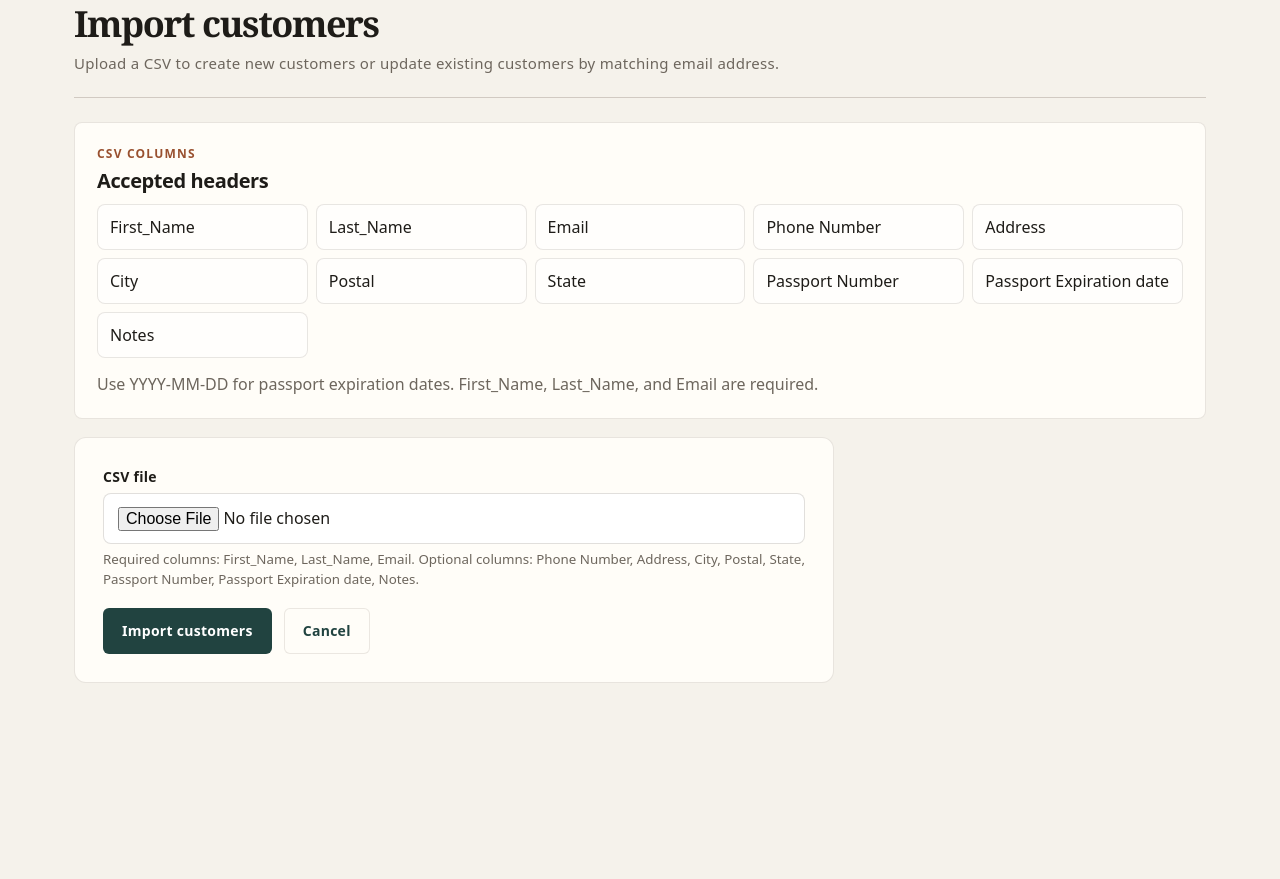
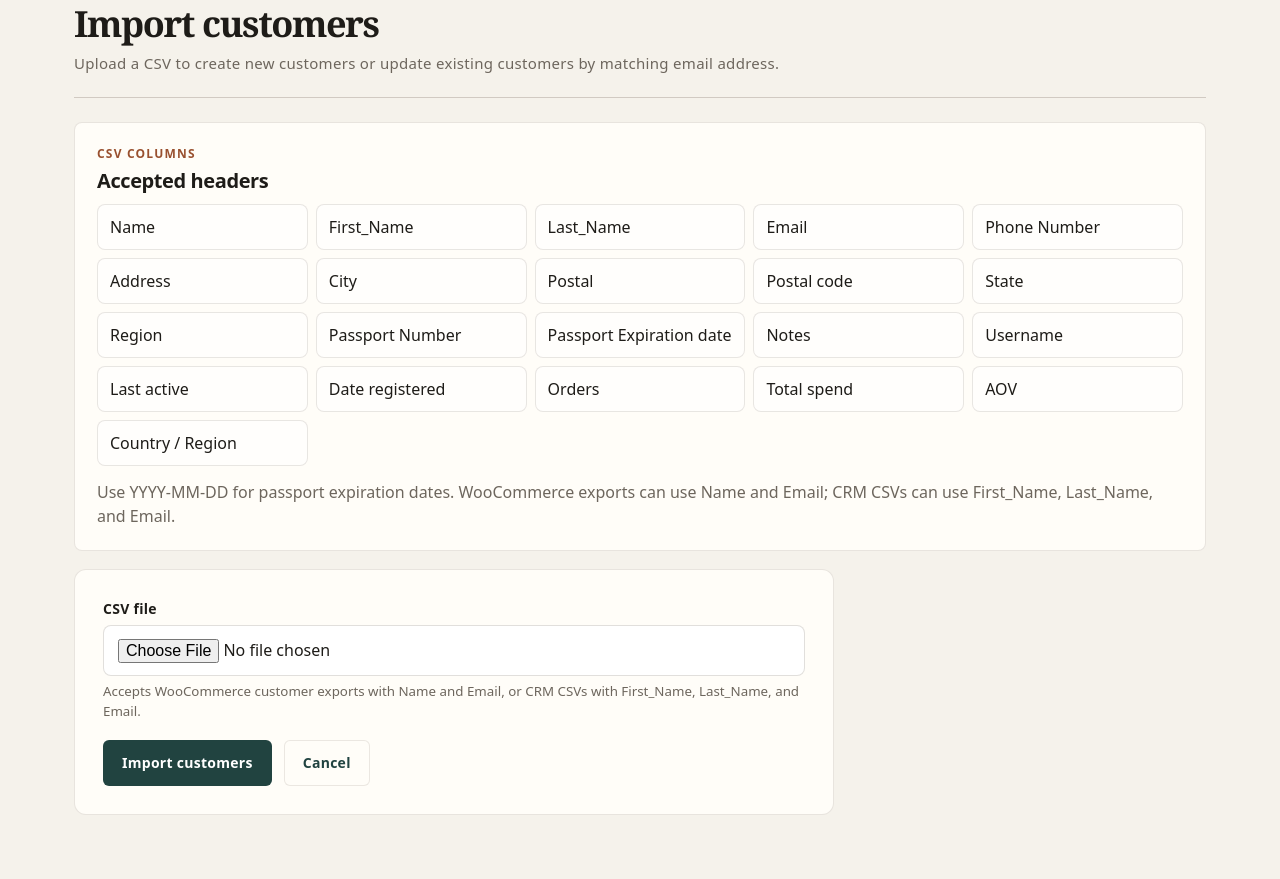
Before and after one commit to zero650/Legit-Dashboard, a Django app: page /crm/customers/import/ in a window 1280 px wide. Shown: the part 125-1004 px from the top of the page. Before the commit the page ends 808 px from the top, so only its background shows below. Run offline with Django 5.2, Linux system fonts and the light colour scheme; the visitor is signed in with stand-in values (Sample User, id 1); parts of the project's set-up code (start-up, migrations or seed data) failed here and were passed over.

Commit message:
Support WooCommerce customer CSV imports

```diff
--- a/crm/forms.py
+++ b/crm/forms.py
@@ -32,9 +32,8 @@ class CustomerForm(forms.ModelForm):
 class CustomerCsvImportForm(forms.Form):
     csv_file = forms.FileField(
         help_text=(
-            "Required columns: First_Name, Last_Name, Email. Optional columns: "
-            "Phone Number, Address, City, Postal, State, Passport Number, "
-            "Passport Expiration date, Notes."
+            "Accepts WooCommerce customer exports with Name and Email, or CRM CSVs "
+            "with First_Name, Last_Name, and Email."
         )
     )
 
--- a/crm/models.py
+++ b/crm/models.py
@@ -17,6 +17,8 @@ class Customer(models.Model):
     postal = models.CharField("Postal code", max_length=20, blank=True)
     passport_number = models.CharField(max_length=80, blank=True)
     passport_expiration_date = models.DateField(null=True, blank=True)
+    woocommerce_order_count = models.PositiveIntegerField(default=0)
+    woocommerce_total_spend = models.DecimalField(max_digits=10, decimal_places=2, default=0)
     notes = models.TextField(blank=True)
     created_at = models.DateTimeField(auto_now_add=True)
     updated_at = models.DateTimeField(auto_now=True)
--- a/crm/templates/crm/customer_import.html
+++ b/crm/templates/crm/customer_import.html
@@ -33,6 +33,7 @@
     <p class="page-kicker">CSV columns</p>
     <h2>Accepted headers</h2>
     <ul class="csv-columns">
+      <li>Name</li>
       <li>First_Name</li>
       <li>Last_Name</li>
       <li>Email</li>
@@ -40,12 +41,21 @@
       <li>Address</li>
       <li>City</li>
       <li>Postal</li>
+      <li>Postal code</li>
       <li>State</li>
+      <li>Region</li>
       <li>Passport Number</li>
       <li>Passport Expiration date</li>
       <li>Notes</li>
+      <li>Username</li>
+      <li>Last active</li>
+      <li>Date registered</li>
+      <li>Orders</li>
+      <li>Total spend</li>
+      <li>AOV</li>
+      <li>Country / Region</li>
     </ul>
-    <p class="subtle" style="margin-top:14px">Use YYYY-MM-DD for passport expiration dates. First_Name, Last_Name, and Email are required.</p>
+    <p class="subtle" style="margin-top:14px">Use YYYY-MM-DD for passport expiration dates. WooCommerce exports can use Name and Email; CRM CSVs can use First_Name, Last_Name, and Email.</p>
   </section>
 
   <form method="post" enctype="multipart/form-data" class="fields">
--- a/crm/views.py
+++ b/crm/views.py
@@ -1,12 +1,12 @@
 import csv
 import io
 import mimetypes
-from decimal import Decimal
+from decimal import Decimal, InvalidOperation
 
 from django.contrib import messages
 from django.contrib.auth.mixins import LoginRequiredMixin, PermissionRequiredMixin
 from django.core.exceptions import ValidationError
-from django.db.models import Count, DecimalField, Q, Sum, Value
+from django.db.models import Count, DecimalField, ExpressionWrapper, F, IntegerField, Q, Sum, Value
 from django.db.models.functions import Coalesce
 from django.http import FileResponse, Http404
 from django.shortcuts import get_object_or_404, redirect
@@ -23,11 +23,19 @@ MONEY_FIELD = DecimalField(max_digits=10, decimal_places=2)
 
 
 def trip_history_annotations():
+    manual_trip_count = Count("trip_history", distinct=True)
+    manual_money_spent = Coalesce(
+        Sum("trip_history__money_spent"),
+        Value(Decimal("0.00")),
+        output_field=MONEY_FIELD,
+    )
     return {
-        "trip_count": Count("trip_history", distinct=True),
-        "total_money_spent": Coalesce(
-            Sum("trip_history__money_spent"),
-            Value(Decimal("0.00")),
+        "trip_count": ExpressionWrapper(
+            manual_trip_count + F("woocommerce_order_count"),
+            output_field=IntegerField(),
+        ),
+        "total_money_spent": ExpressionWrapper(
+            manual_money_spent + F("woocommerce_total_spend"),
             output_field=MONEY_FIELD,
         ),
     }
@@ -114,6 +122,7 @@ class CustomerCsvImportView(LoginRequiredMixin, PermissionRequiredMixin, FormVie
     success_url = reverse_lazy("crm_customer_list")
 
     column_aliases = {
+        "name": "full_name",
         "first_name": "first_name",
         "firstname": "first_name",
         "first": "first_name",
@@ -130,12 +139,20 @@ class CustomerCsvImportView(LoginRequiredMixin, PermissionRequiredMixin, FormVie
         "zip": "postal",
         "zip_code": "postal",
         "state": "state",
+        "region": "state",
         "passport_number": "passport_number",
         "passport": "passport_number",
         "passport_expiration_date": "passport_expiration_date",
         "passport_expiration": "passport_expiration_date",
         "passport_expiry": "passport_expiration_date",
         "notes": "notes",
+        "username": "woocommerce_username",
+        "last_active": "woocommerce_last_active",
+        "date_registered": "woocommerce_date_registered",
+        "orders": "woocommerce_order_count",
+        "total_spend": "woocommerce_total_spend",
+        "aov": "woocommerce_aov",
+        "country_region": "woocommerce_country_region",
     }
     customer_fields = [
         "first_name",
@@ -148,6 +165,8 @@ class CustomerCsvImportView(LoginRequiredMixin, PermissionRequiredMixin, FormVie
         "state",
         "passport_number",
         "passport_expiration_date",
+        "woocommerce_order_count",
+        "woocommerce_total_spend",
         "notes",
     ]
     required_fields = {"first_name", "last_name", "email"}
@@ -177,10 +196,7 @@ class CustomerCsvImportView(LoginRequiredMixin, PermissionRequiredMixin, FormVie
             raise ValidationError("The uploaded CSV is empty.")
 
         field_map = self.build_field_map(reader.fieldnames)
-        missing_columns = self.required_fields - set(field_map.values())
-        if missing_columns:
-            labels = ", ".join(sorted(missing_columns))
-            raise ValidationError(f"Missing required columns: {labels}.")
+        self.validate_required_columns(field_map)
 
         rows_to_import = self.build_customer_rows(reader, field_map)
         imported_count = 0
@@ -197,6 +213,18 @@ class CustomerCsvImportView(LoginRequiredMixin, PermissionRequiredMixin, FormVie
                 imported_count += 1
 
         return imported_count, updated_count
+
+    def validate_required_columns(self, field_map):
+        mapped_fields = set(field_map.values())
+        missing_columns = {"email"} - mapped_fields
+        has_separate_name = {"first_name", "last_name"}.issubset(mapped_fields)
+        has_full_name = "full_name" in mapped_fields
+        if not has_separate_name and not has_full_name:
+            missing_columns.update({"first_name", "last_name"})
+
+        if missing_columns:
+            labels = ", ".join(sorted(missing_columns))
+            raise ValidationError(f"Missing required columns: {labels}.")
 
     def build_field_map(self, fieldnames):
         field_map = {}
@@ -215,8 +243,30 @@ class CustomerCsvImportView(LoginRequiredMixin, PermissionRequiredMixin, FormVie
 
             row_errors = []
             customer_data = {field: "" for field in self.customer_fields}
+            customer_data["woocommerce_order_count"] = 0
+            customer_data["woocommerce_total_spend"] = Decimal("0.00")
+            woocommerce_data = {}
             for source_column, target_field in field_map.items():
-                customer_data[target_field] = (row.get(source_column) or "").strip()
+                value = (row.get(source_column) or "").strip()
+                if target_field == "full_name":
+                    first_name, last_name = self.split_full_name(value)
+                    customer_data["first_name"] = customer_data["first_name"] or first_name
+                    customer_data["last_name"] = customer_data["last_name"] or last_name
+                elif target_field == "woocommerce_order_count":
+                    customer_data[target_field], error = self.parse_woocommerce_order_count(value)
+                    if error:
+                        row_errors.append(f"Row {index}: {error}")
+                elif target_field == "woocommerce_total_spend":
+                    customer_data[target_field], error = self.parse_woocommerce_total_spend(value)
+                    if error:
+                        row_errors.append(f"Row {index}: {error}")
+                elif target_field.startswith("woocommerce_"):
+                    woocommerce_data[target_field] = value
+                else:
+                    customer_data[target_field] = value
+
+            if woocommerce_notes := self.build_woocommerce_notes(woocommerce_data):
+                customer_data["notes"] = self.combine_notes(customer_data["notes"], woocommerce_notes)
 
             for required_field in self.required_fields:
                 if not customer_data[required_field]:
@@ -244,8 +294,68 @@ class CustomerCsvImportView(LoginRequiredMixin, PermissionRequiredMixin, FormVie
         return rows
 
     @staticmethod
+    def split_full_name(full_name):
+        name_parts = (full_name or "").split()
+        if not name_parts:
+            return "", ""
+        if len(name_parts) == 1:
+            return name_parts[0], ""
+        return name_parts[0], " ".join(name_parts[1:])
+
+    @staticmethod
+    def parse_woocommerce_order_count(value):
+        if not value:
+            return 0, None
+        try:
+            order_count = int(value)
+        except ValueError:
+            return 0, "Orders must be a whole number."
+        if order_count < 0:
+            return 0, "Orders cannot be negative."
+        return order_count, None
+
+    @staticmethod
+    def parse_woocommerce_total_spend(value):
+        if not value:
+            return Decimal("0.00"), None
+        normalized = value.replace("$", "").replace(",", "")
+        try:
+            total_spend = Decimal(normalized)
+        except InvalidOperation:
+            return Decimal("0.00"), "Total spend must be a number."
+        if total_spend < 0:
+            return Decimal("0.00"), "Total spend cannot be negative."
+        return total_spend, None
+
+    @staticmethod
+    def build_woocommerce_notes(woocommerce_data):
+        note_labels = [
+            ("woocommerce_username", "WooCommerce username"),
+            ("woocommerce_last_active", "WooCommerce last active"),
+            ("woocommerce_date_registered", "WooCommerce date registered"),
+            ("woocommerce_aov", "WooCommerce AOV"),
+            ("woocommerce_country_region", "WooCommerce country/region"),
+        ]
+        notes = [
+            f"{label}: {woocommerce_data[field]}"
+            for field, label in note_labels
+            if woocommerce_data.get(field)
+        ]
+        return "\n".join(notes)
+
+    @staticmethod
+    def combine_notes(existing_notes, imported_notes):
+        notes = [note for note in [existing_notes, imported_notes] if note]
+        return "\n\n".join(notes)
+
+    @staticmethod
     def normalize_column(column):
-        return (column or "").strip().lower().replace(" ", "_").replace("-", "_")
+        normalized = (column or "").strip().lower()
+        for character in [" ", "-", "/"]:
+            normalized = normalized.replace(character, "_")
+        while "__" in normalized:
+            normalized = normalized.replace("__", "_")
+        return normalized.strip("_")
 
 
 class CustomerUpdateView(FormTitleMixin, LoginRequiredMixin, PermissionRequiredMixin, UpdateView):
```
Also changed, not shown: crm/tests.py (+68 -0 lines), trips/views.py (+7 -2 lines), crm/migrations/0004_customer_woocommerce_totals.py (added).
